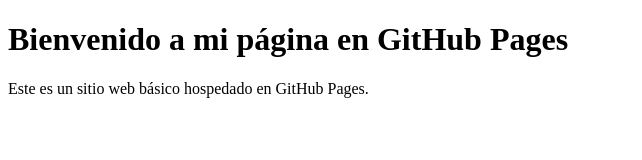
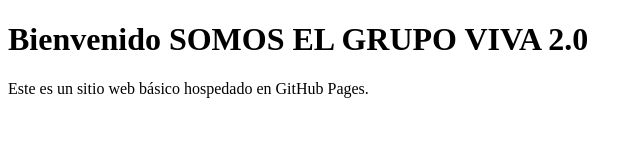
Before and after one commit to anaht02/anaht02.github.io, a plain HTML site: page index.html in a window 1280 px wide. Shown: the whole page, without its empty margins (0-642 px from the left). Drawn offline with Linux system fonts and the light colour scheme.

Commit message:
index.html

```diff
--- a/index.html
+++ b/index.html
@@ -4,7 +4,7 @@
     <title>Mi Sitio Web en GitHub Pages</title>
 </head>
 <body>
-    <h1>Bienvenido a mi página en GitHub Pages</h1>
+    <h1>Bienvenido SOMOS EL GRUPO VIVA 2.0</h1>
     <p>Este es un sitio web básico hospedado en GitHub Pages.</p>
 </body>
 </html>
```
